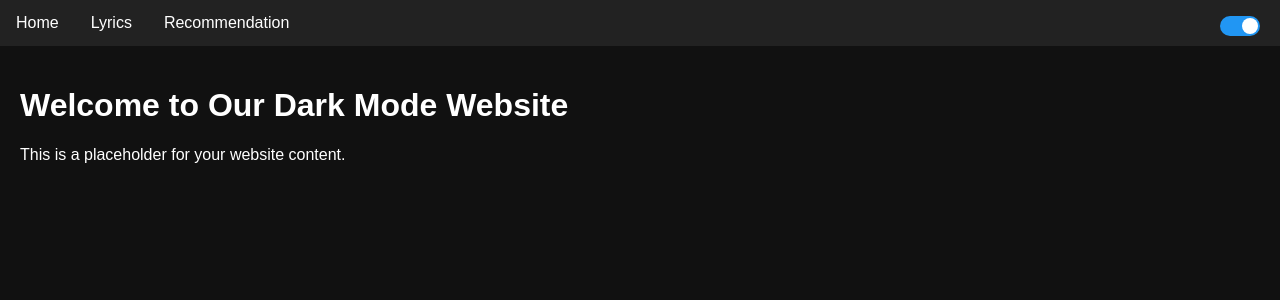
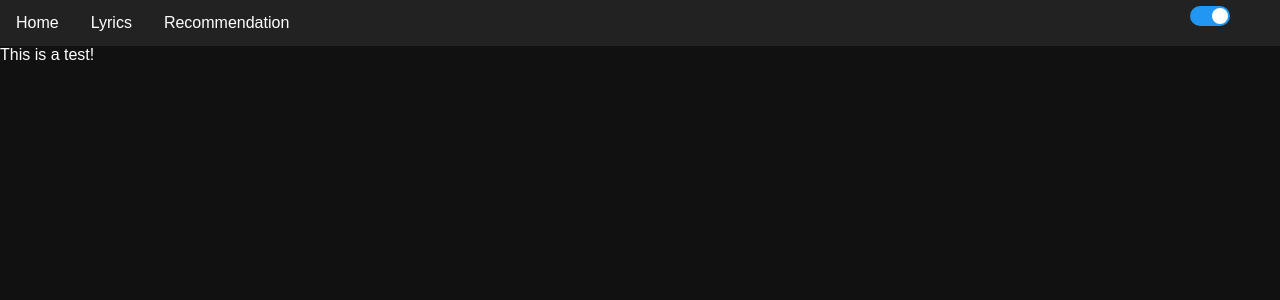
Before and after one commit to ingensargens/CS50-Final-Project, a Flask app: page / in a window 1280 px wide. Shown: the top 300 px of the page. Run offline with Flask 3, Linux system fonts and the light colour scheme; parts of the project's set-up code (start-up, migrations or seed data) failed here and were passed over.

Commit message:
finalized layout.html, began lyrics

```diff
--- a/app.py
+++ b/app.py
@@ -4,7 +4,10 @@ from flask import Flask, flash, redirect, render_template, request, session
 from flask_session import Session
 import subprocess
 import os
+from lyricsgenius import Genius
 
+
+#run setup cmds
 def setup():
 
     # Specify the path to your commands.txt file
@@ -18,22 +21,20 @@ def setup():
                 key, value = line[len("export "):].split("=", 1)
                 os.environ[key] = value
 setup()
+
+#genius
+genius = Genius(f'{os.environ.get("GENIUS_TOKEN")}')
+
 #spotify auth
-sp = spotipy.Spotify(auth_manager=SpotifyOAuth(redirect_uri='http://localhost:5000/', scope="user-top-read user-read-recently-played user-read-currently-playing user-library-read"))
+sp = spotipy.Spotify(auth_manager=SpotifyOAuth(redirect_uri='http://localhost:5010/', scope="user-top-read user-read-recently-played user-read-currently-playing user-library-read"))
 
 # Configure application
 app = Flask(__name__)
 
-top_artist = 'Pierce the Veil'
-top_tracks = ["car", "HOTM", "circles"]
 # Configure session to use filesystem (instead of signed cookies)
 app.config["SESSION_PERMANENT"] = False
 app.config["SESSION_TYPE"] = "filesystem"
 Session(app)
-
-
-
-
 @app.after_request
 def after_request(response):
     """Ensure responses aren't cached"""
@@ -42,10 +43,15 @@ def after_request(response):
     response.headers["Pragma"] = "no-cache"
     return response
 
+
+#routes
 @app.route('/')
 def index():
-    # Debugging: Print the top_artist and top_tracks to the console
-    return render_template('layout.html', top_artist=top_artist, top_tracks=top_tracks)
+    return render_template('index.html')
+
+@app.route('/lyrics')
+def lyrics():
+    return render_template('lyrics.html')
 
 if __name__ == '__main__':
     app.run(debug=True, port=5010)
--- a/static/styles/styles.css
+++ b/static/styles/styles.css
@@ -21,11 +21,6 @@ body {
     text-decoration: none;
     color: #00008b;
     /* Default text color for navbar links in light mode */
-}
-
-/* Content Section Styles */
-.content {
-    padding: 20px;
 }
 
 /* Dark mode styles */
@@ -61,7 +56,7 @@ body.dark-mode .content {
 /* Adjust the switch position */
 .switch-container {
     position: absolute; /* Add this line */
-    top: 50%;
+    top: 2%;
     right: 50px; /* Move the switch 50 pixels to the left of the right edge */
     transform: translateY(-50%);
 }
@@ -111,12 +106,6 @@ input:checked+.slider:before {
     transform: translateX(20px);
 }
 
-/* Adjust the switch position */
-.switch-container {
-    top: 3.25%; /* Vertically center the switch container */
-    right: 20px; /* Adjust the right distance as needed */
-    transform: translateY(-50%); /* Correct vertical centering */
-}
 .slider-container {
     position: relative; /* Add this line */
     left: -50%; /* Move to the left by half of its width */
--- /dev/null
+++ b/templates/index.html
@@ -0,0 +1,7 @@
+{% extends "layout.html" %}
+
+{% block body %}
+
+    This is a test!
+
+{% endblock %}
--- a/templates/layout.html
+++ b/templates/layout.html
@@ -11,7 +11,7 @@
     <body>
         <div class="navbar">
             <a href="#">Home</a>
-            <a href="#">Lyrics</a>
+            <a href="/lyrics">Lyrics</a>
             <a href="#">Recommendation</a>
             <div class="switch-container">
                 <label class="switch">
@@ -20,11 +20,8 @@
                 </label>
             </div>
         </div>
-        <div class="content">
-            <h1>Welcome to Our Dark Mode Website</h1>
-            <p>This is a placeholder for your website content.</p>
-        </div>
         <script src="{{ url_for('static',filename='styles/darkMode.js') }}"></script>
+        {% block body %}{% endblock %}
     </body>
 
 </html>
```
Also changed, not shown: templates/lyrics.html (added, +7 -0 lines).
